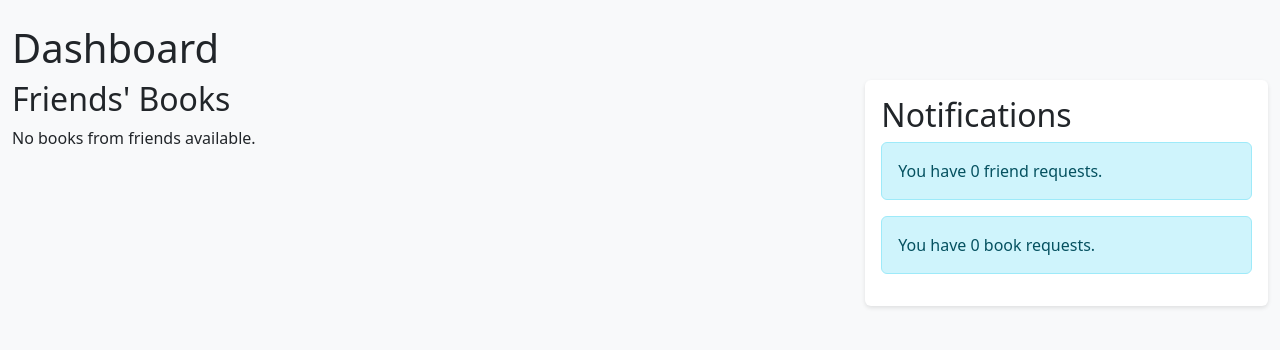
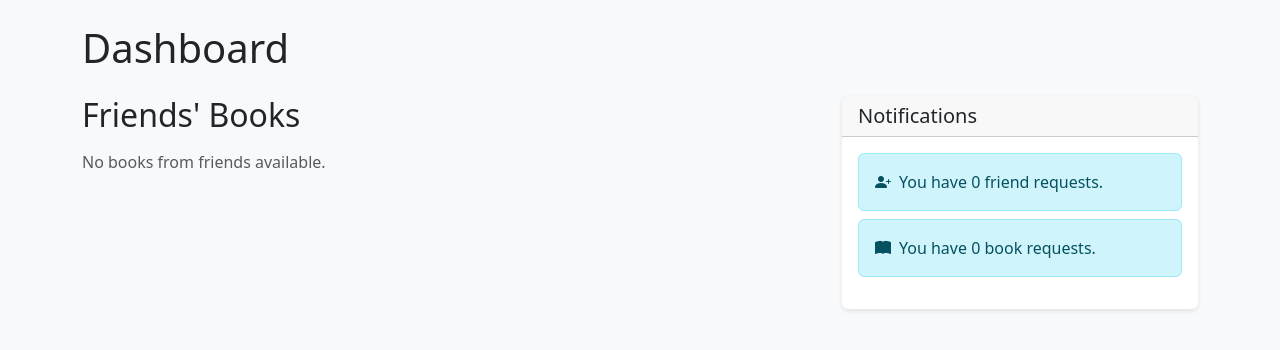
Before and after one commit to sh-sanu/BookFriend, a Django app: page /dashboard/ in a window 1280 px wide. Shown: the part 56-406 px from the top of the page. Run offline with Django 5.2, Linux system fonts and the light colour scheme; a user stored in the database is signed in; data comes from the database, SQL or seed files in the repository; both versions use the stored data as it was after the commit.

Commit message:
Need to fix a lot of bug in the font end

```diff
--- a/templates/core/dashboard.html
+++ b/templates/core/dashboard.html
@@ -1,35 +1,70 @@
 {% extends 'core/base.html' %}
 
 {% block content %}
-    <h1>Dashboard</h1>
-
+<div class="container my-4">
+    <h1 class="mb-4">Dashboard</h1>
     <div class="row">
-        <div class="col-md-8">
-            <h2>Friends' Books</h2>
+        <!-- Friends' Books Section -->
+        <div class="col-lg-8">
+            <h2 class="mb-3">Friends' Books</h2>
             <div class="row">
                 {% for book in friend_books %}
-                    <div class="col-sm-6 col-md-4">
-                        <div class="card mb-4">
+                    <div class="col-sm-6 col-md-4 mb-4">
+                        <div class="card h-100 d-flex flex-column">
+                            <!-- Book Cover -->
                             <a href="{% url 'core:book_detail' book.id %}">
-                                <img src="{{ book.cover_image.url }}" class="card-img-top" alt="{{ book.title }}">
+                                <img
+                                    src="{{ book.cover_image.url }}"
+                                    class="card-img-top img-fluid"
+                                    alt="{{ book.title }}"
+                                    style="height: 300px; object-fit: cover;"
+                                >
                             </a>
-                            <div class="card-body">
-                                <h5 class="card-title">
-                                    <a href="{% url 'core:book_detail' book.id %}">{{ book.title }}</a>
+                            <!-- Card Body -->
+                            <div class="card-body d-flex flex-column">
+                                <h5 class="card-title mb-2">
+                                    <a href="{% url 'core:book_detail' book.id %}" class="text-decoration-none">
+                                        {{ book.title }}
+                                    </a>
                                 </h5>
-                                <p class="card-text">Owner: <a href="{% url 'core:profile' book.owner.username %}">{{ book.owner.username }}</a></p>
-                                {% include 'core/includes/_book_actions.html' %}
-                                <p class="card-text">
+                                <p class="card-text mb-3">
+                                    Owner:
+                                    <a href="{% url 'core:profile' book.owner.username %}">
+                                        {{ book.owner.username }}
+                                    </a>
+                                </p>
+
+                                <!-- Action Buttons -->
+                                <div class="btn-group mb-3" role="group">
+                                    <a href="{% url 'core:book_like' book.id %}" class="btn btn-sm btn-success" title="Like">
+                                        <i class="bi bi-hand-thumbs-up"></i>
+                                    </a>
+                                    <a href="{% url 'core:book_dislike' book.id %}" class="btn btn-sm btn-warning" title="Dislike">
+                                        <i class="bi bi-hand-thumbs-down"></i>
+                                    </a>
+                                    <a href="{% url 'core:book_ratings' book.id %}" class="btn btn-sm btn-info">
+                                        View Ratings
+                                    </a>
+                                    <a href="{% url 'core:book_request' book.id %}" class="btn btn-sm btn-primary">
+                                        Request Book
+                                    </a>
+                                    <a href="{% url 'core:library' book.owner.username %}" class="btn btn-sm btn-secondary">
+                                        View Full Library
+                                    </a>
+                                </div>
+
+                                <!-- Likes/Dislikes and Rating -->
+                                <p class="card-text mb-1">
                                     <i class="bi bi-hand-thumbs-up"></i> {{ book.likes }}
-                                    <i class="bi bi-hand-thumbs-down"></i> {{ book.dislikes }}
+                                    <i class="bi bi-hand-thumbs-down ms-3"></i> {{ book.dislikes }}
                                 </p>
-                                <p class="card-text">
+                                <p class="card-text mb-0">
                                     Rating:
                                     {% for i in '*****' %}
                                         {% if book.average_rating > forloop.counter0 %}
-                                            <i class="bi bi-star-fill"></i>
+                                            <i class="bi bi-star-fill text-warning"></i>
                                         {% else %}
-                                            <i class="bi bi-star"></i>
+                                            <i class="bi bi-star text-warning"></i>
                                         {% endif %}
                                     {% endfor %}
                                     ({{ book.total_ratings }} ratings)
@@ -38,23 +73,31 @@
                         </div>
                     </div>
                 {% empty %}
-                    <p>No books from friends available.</p>
+                    <div class="col-12">
+                        <p class="text-muted">No books from friends available.</p>
+                    </div>
                 {% endfor %}
             </div>
         </div>
 
-        <div class="col-md-4">
-            <div class="card">
+        <!-- Notifications Section -->
+        <div class="col-lg-4">
+            <div class="card mb-4">
+                <div class="card-header">
+                    <h2 class="h5 mb-0">Notifications</h2>
+                </div>
                 <div class="card-body">
-                    <h2 class="card-title">Notifications</h2>
-                    <div class="alert alert-info" role="alert">
-                        You have {{ friend_requests }} friend requests.
+                    <div class="alert alert-info d-flex align-items-center mb-2" role="alert">
+                        <i class="bi bi-person-plus-fill me-2"></i>
+                        <span>You have {{ friend_requests }} friend request{{ friend_requests|pluralize }}.</span>
                     </div>
-                    <div class="alert alert-info" role="alert">
-                        You have {{ book_requests }} book requests.
+                    <div class="alert alert-info d-flex align-items-center" role="alert">
+                        <i class="bi bi-book-fill me-2"></i>
+                        <span>You have {{ book_requests }} book request{{ book_requests|pluralize }}.</span>
                     </div>
                 </div>
             </div>
         </div>
     </div>
+</div>
 {% endblock %}
```
Also changed, not shown: templates/core/includes/_book_actions.html (+16 -1 lines), db.sqlite3.
